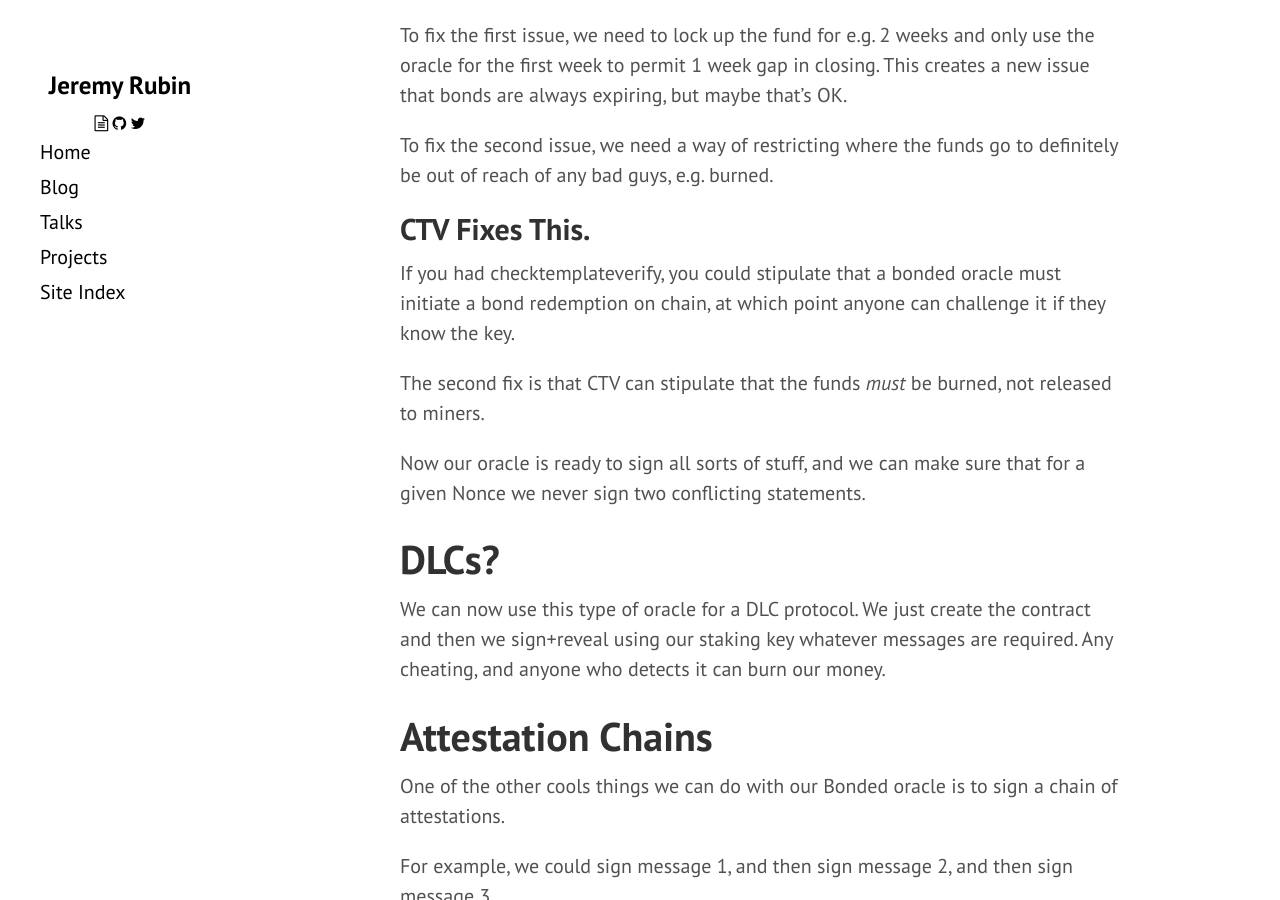
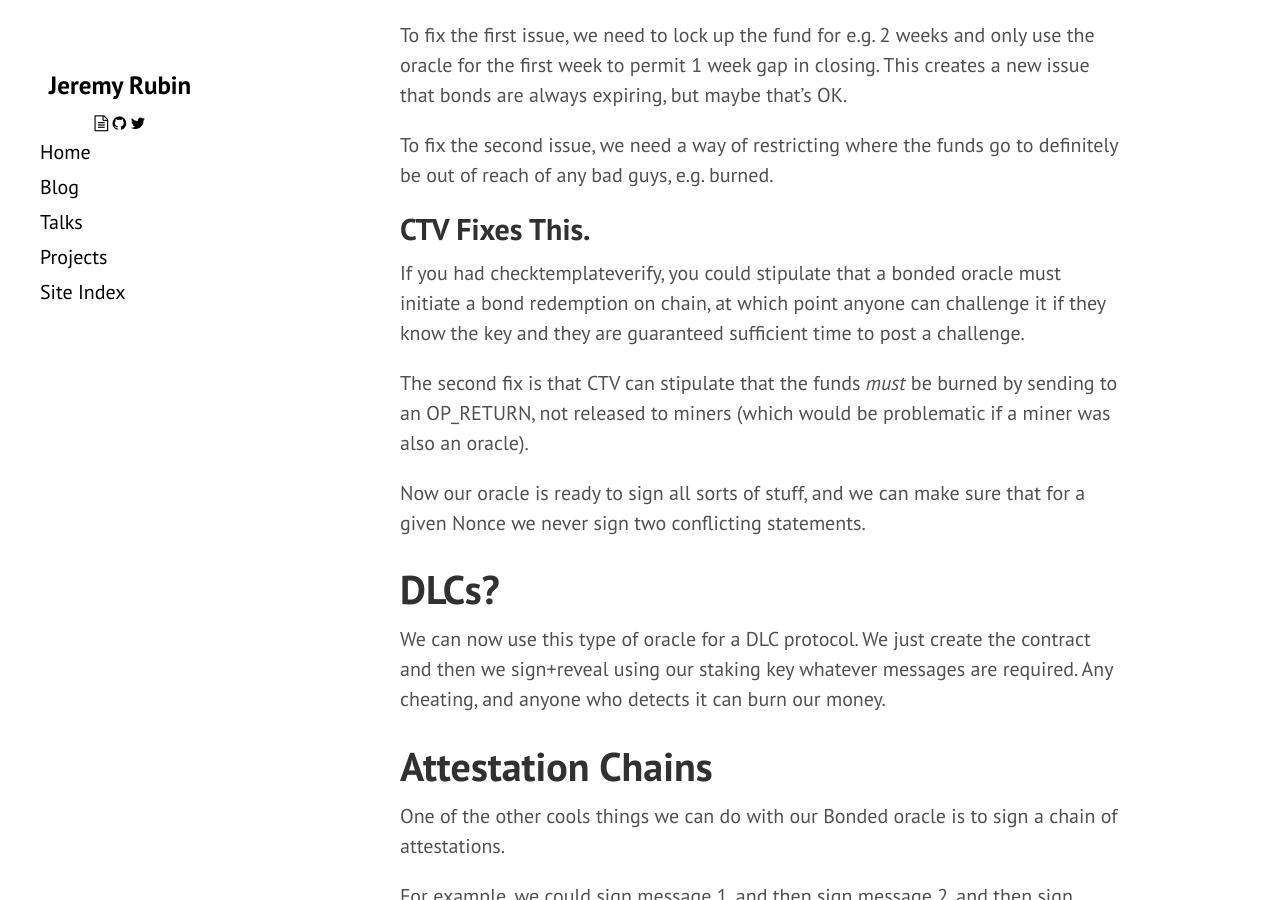
Before and after one commit to JeremyRubin/rubin.io, a Jekyll site: the page built from bitcoin/_posts/0000-00-00-advent-20.md, in a window 1280 px wide and 900 px high, scrolled down 1460 px. Built offline with Jekyll 4.4.1, drawn with Linux system fonts in a browser that asks for light colours; comment, search, counter and statistics services are not loaded.

Commit message:
Clarify one bit

```diff
--- a/bitcoin/_posts/0000-00-00-advent-20.md
+++ b/bitcoin/_posts/0000-00-00-advent-20.md
@@ -66,10 +66,12 @@ be out of reach of any bad guys, e.g. burned.
 
 If you had checktemplateverify, you could stipulate that a
 bonded oracle must initiate a bond redemption on chain, at which point anyone
-can challenge it if they know the key.
+can challenge it if they know the key and they are guaranteed sufficient time
+to post a challenge.
 
-The second fix is that CTV can stipulate that the funds *must* be burned, not
-released to miners.
+The second fix is that CTV can stipulate that the funds *must* be burned by
+sending to an OP_RETURN, not released to miners (which would be problematic if a
+miner was also an oracle).
 
 Now our oracle is ready to sign all sorts of stuff, and we can make sure that
 for a given Nonce we never sign two conflicting statements.
```
